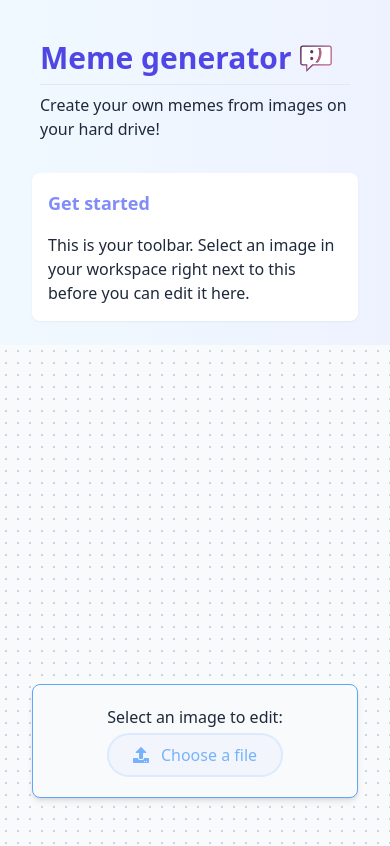
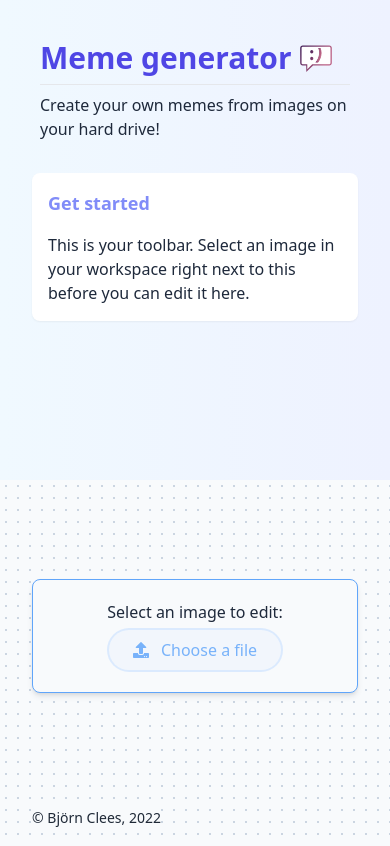
Before and after one commit to Pyrax/meme-generator, a React (Vite) app: page / in a window 390 px wide. Shown: the top 846 px of the page. Built offline with nearby package versions, Linux system fonts and the light colour scheme.

Commit message:
fix(UI): remove unnecessary overflow on mobile

```diff
--- a/src/App.tsx
+++ b/src/App.tsx
@@ -23,7 +23,7 @@ const App = () => {
   const canvasRef = React.useRef<CanvasRef>(null);
 
   return (
-    <div className="grid grid-cols-1 lg:grid-cols-[minmax(theme(maxWidth.lg),35%)_auto]">
+    <div className="grid grid-cols-1 lg:grid-cols-[minmax(theme(maxWidth.lg),35%)_auto] min-h-screen">
       <aside className="flex justify-center lg:justify-end self-start h-full relative bg-gradient-to-l from-indigo-50 to-sky-50">
         <Toolbar>
           <div className="divide-y mx-4 py-4">
@@ -61,7 +61,7 @@ const App = () => {
           )}
         </Toolbar>
       </aside>
-      <section className="flex flex-col min-h-screen pattern-dots pattern-3 pattern-slate-300">
+      <section className="flex flex-col pattern-dots pattern-3 pattern-slate-300">
         <Workspace className="w-full items-center lg:items-start lg:space-between">
           {!image ? (
             <SplashScreen />
```
